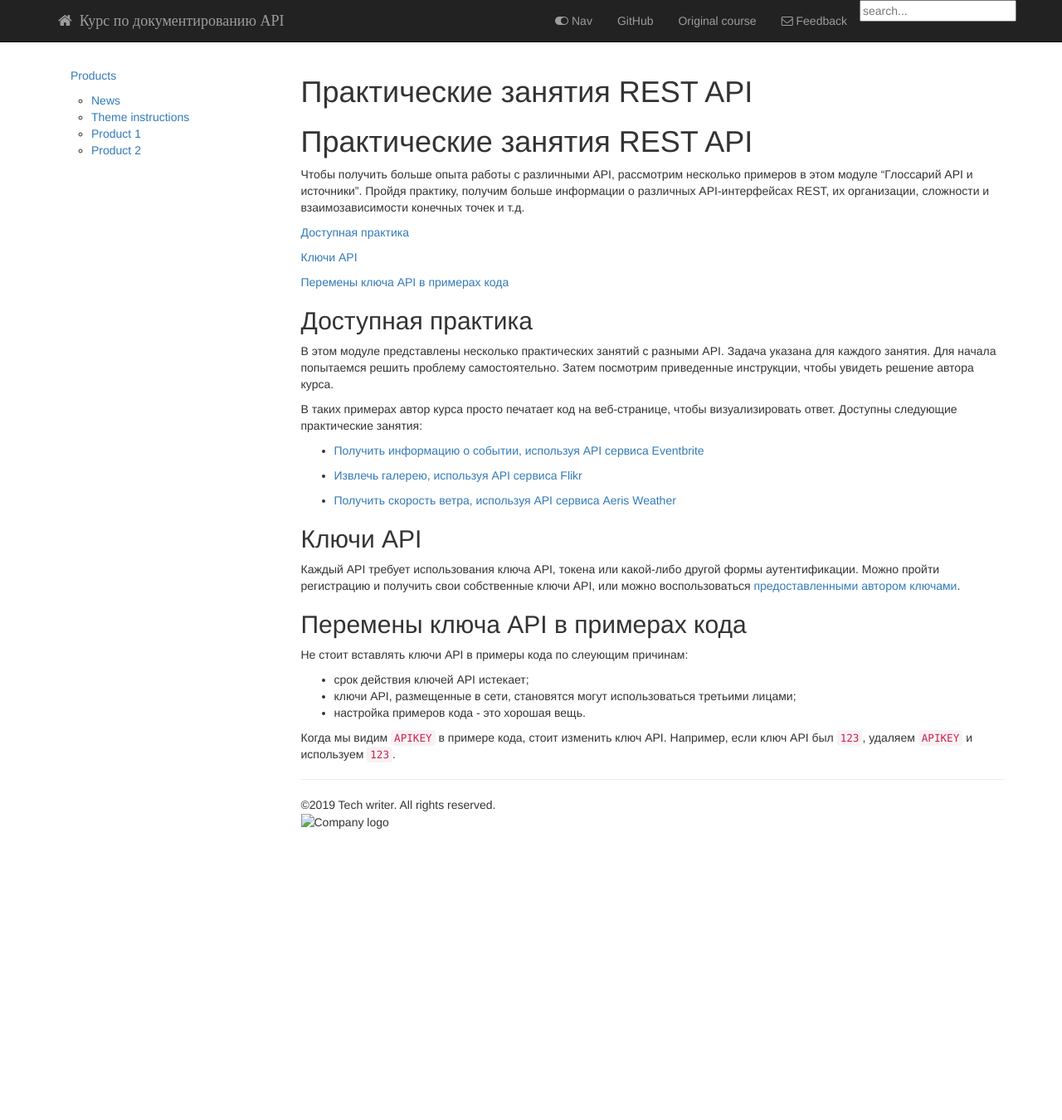
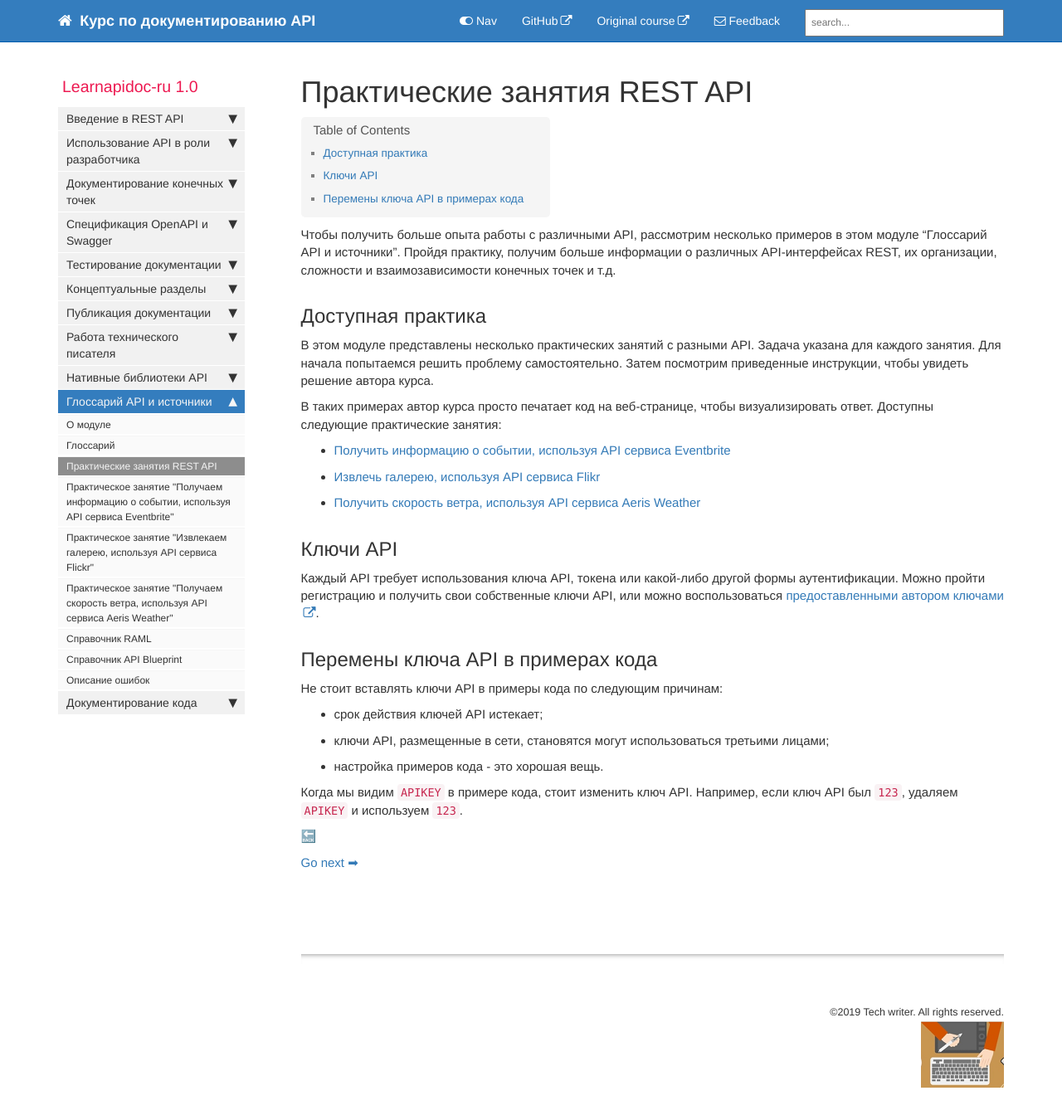
Before and after one commit to Starkovden/Starkovden.github.io, a Jekyll site: the page built from pages/glossary-and-resourses/RESTAPI-activities.md, in a window 1280 px wide and 1371 px high. Shown: the top 1350 px of the window at 83% size. Built offline with Jekyll 4.4.1, drawn with Linux system fonts in a browser that asks for light colours; nearby versions of some CDN libraries; our own code applies the rules of GitHub Pages for plain Markdown files; library files that are not in the unit come from our copies; comment, search, counter and statistics services are not loaded; some of the changed lines change nothing that is shown.

Commit message:
форматирование раздела

```diff
--- a/pages/glossary-and-resourses/RESTAPI-activities.md
+++ b/pages/glossary-and-resourses/RESTAPI-activities.md
@@ -1,12 +1,12 @@
-# Практические занятия REST API
+---
+title: Практические занятия REST API
+last_updated: Oct 10, 2019
+sidebar: mydoc_sidebar
+permalink: RESTAPI-activities.html
+folder: glossary-and-resourses
+---
 
 Чтобы получить больше опыта работы с различными API, рассмотрим несколько примеров в этом модуле "Глоссарий API и источники". Пройдя практику, получим больше информации о различных API-интерфейсах REST, их организации, сложности и взаимозависимости конечных точек и т.д.
-
-[Доступная практика](#available)
-
-[Ключи API](#shortcut)
-
-[Перемены ключа API в примерах кода](#swap)
 
 <a name="available"></a>
 ## Доступная практика
@@ -15,11 +15,9 @@
 
 В таких примерах автор курса просто печатает код на веб-странице, чтобы визуализировать ответ. Доступны следующие практические занятия:
 
-- [Получить информацию о событии, используя API сервиса Eventbrite](Get-event-information-using-Eventbrite-API.md)
-
-- [Извлечь галерею, используя API сервиса Flikr](Retrieve-gallery-using-Flickr-API.md)
-
-- [Получить скорость ветра, используя API сервиса Aeris Weather](Get-wind-speed-using-Aeris-API.md)
+- [Получить информацию о событии, используя API сервиса Eventbrite](Get-event-information-using-Eventbrite-API.html)
+- [Извлечь галерею, используя API сервиса Flikr](Retrieve-gallery-using-Flickr-API.html)
+- [Получить скорость ветра, используя API сервиса Aeris Weather](Get-wind-speed-using-Aeris-API.html)
 
 <a name="shortcut"></a>
 ## Ключи API
@@ -30,10 +28,14 @@
 <a name="swap"></a>
 ## Перемены ключа API в примерах кода
 
-Не стоит вставлять ключи API в примеры кода по слеующим причинам:
+Не стоит вставлять ключи API в примеры кода по следующим причинам:
 
 - срок действия ключей API истекает;
 - ключи API, размещенные в сети, становятся могут использоваться третьими лицами;
 - настройка примеров кода - это хорошая вещь.
 
 Когда мы видим `APIKEY` в примере кода, стоит изменить ключ API. Например, если ключ API был `123`, удаляем `APIKEY` и используем `123`.
+
+[🔙](Glossary-for-API-documentation.html)
+
+[Go next ➡](Get-event-information-using-Eventbrite-API.html)
```
